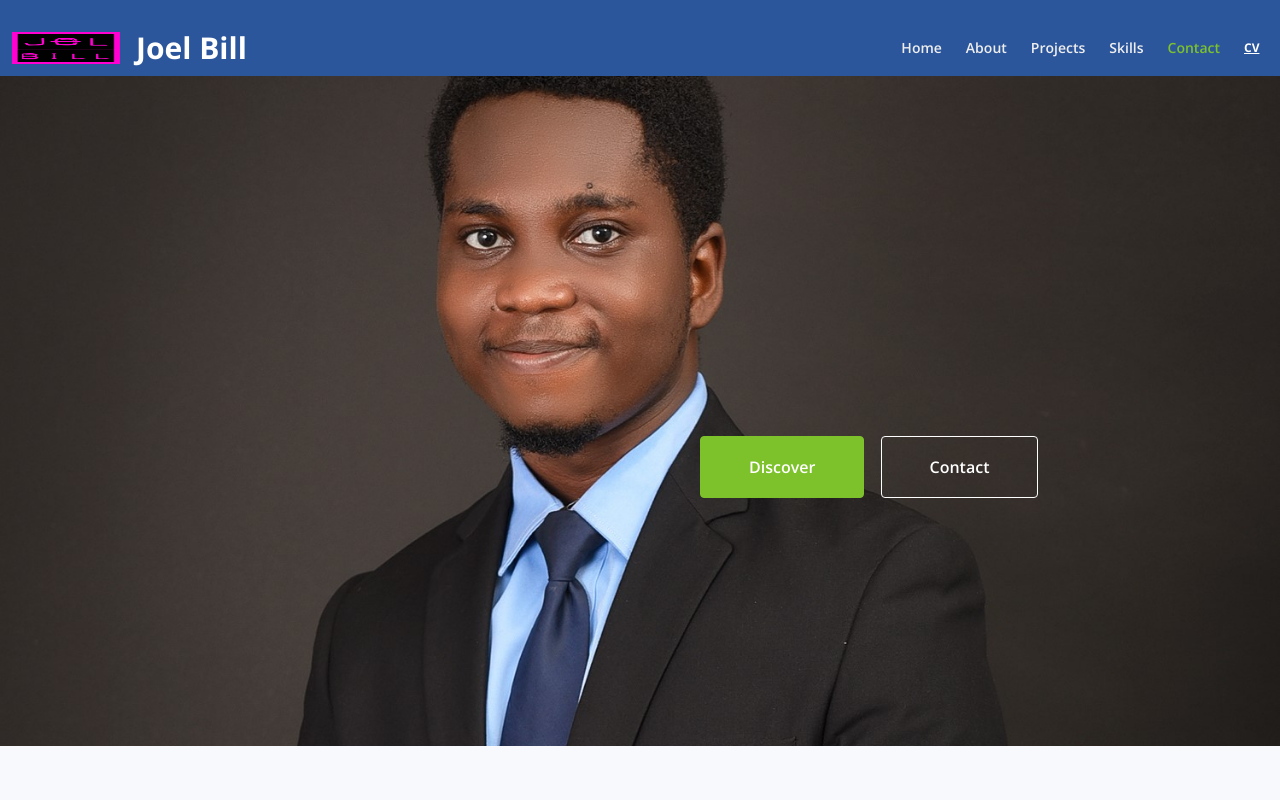
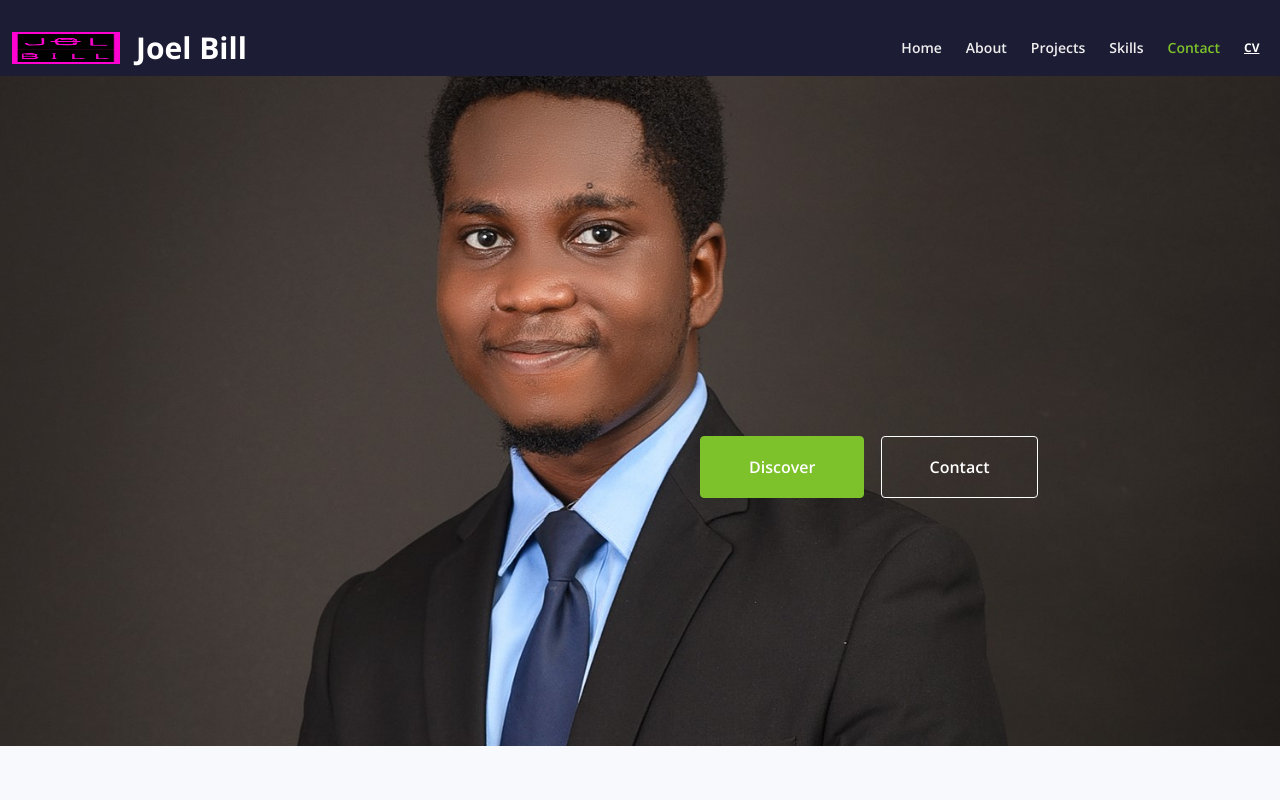
Before and after one commit to joelagyeman/new_portfolio, a plain HTML site: page index.html in a window 1280 px wide. Shown: the top 800 px of the page. Drawn offline with nearby package versions, Linux system fonts and the light colour scheme.

Commit message:
changed header color

```diff
--- a/index.html
+++ b/index.html
@@ -21,7 +21,7 @@
 <body data-bs-spy="scroll" data-bs-target="#navbarExample">
 
 
-    <nav id="navbarExample" class="navbar navbar-expand-lg fixed-top navbar-dark" aria-label="Main navigation" style="background-color: #2c569c;">
+    <nav id="navbarExample" class="navbar navbar-expand-lg fixed-top navbar-dark" aria-label="Main navigation" style="background-color: #1c1c34;">
         <div class="container">
 
             <a class="navbar-brand logo-image" href="index.html"><img src="images/pic.jpg" alt="alternative"></a>
```
